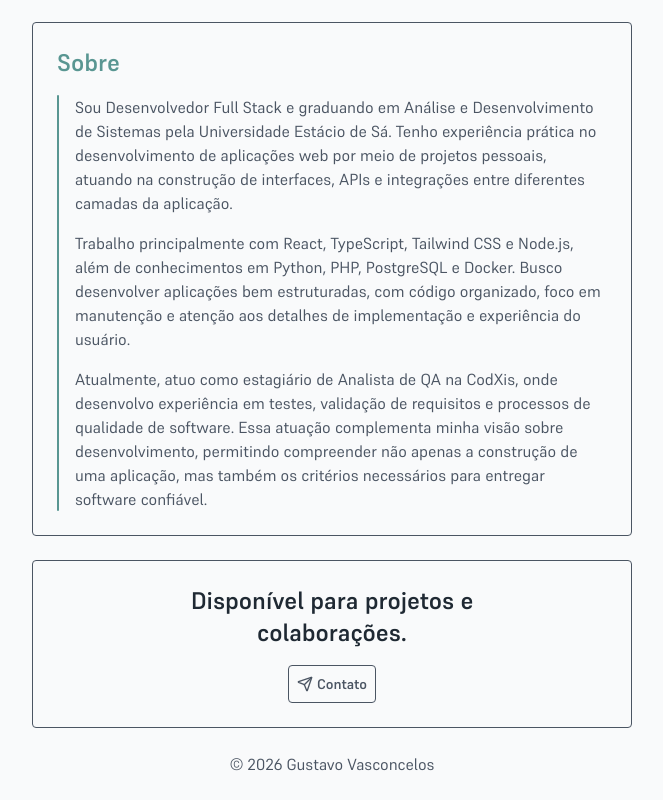
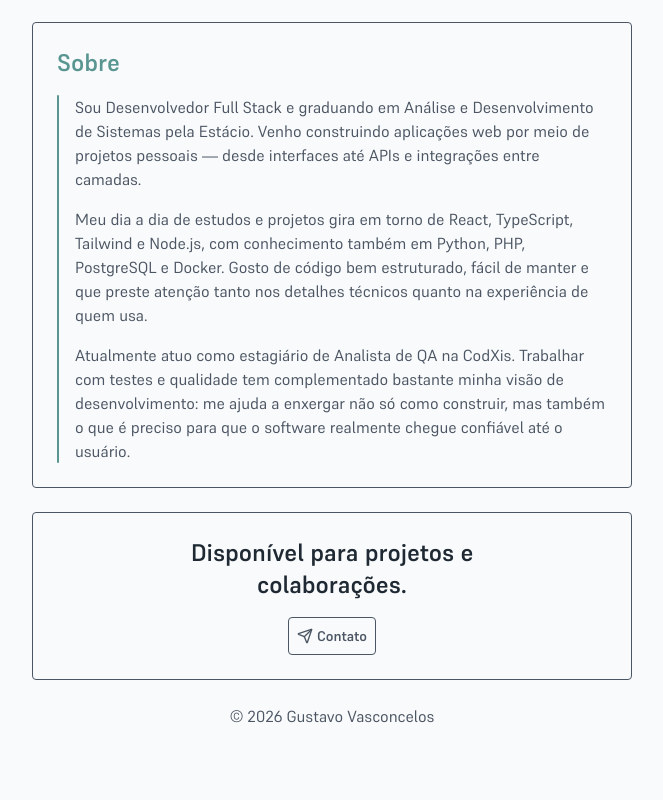
Before and after one commit to gusvsconcelos/portfolio, a React (Vite) app: page / in a window 1280 px wide. Shown: the part 1512-2312 px from the top of the page, without its empty margins (308-971 px from the left). After the commit the page ends 2264 px from the top, so only its background shows below. Built offline with nearby package versions, Linux system fonts and the light colour scheme.

Commit message:
chore: rephrase and improve about section text

```diff
--- a/src/components/layout/About.tsx
+++ b/src/components/layout/About.tsx
@@ -12,25 +12,25 @@ export default function About() {
         <div className="flex flex-col gap-4 transition duration-300">
           <p>
             Sou Desenvolvedor Full Stack e graduando em Análise e
-            Desenvolvimento de Sistemas pela Universidade Estácio de Sá. Tenho
-            experiência prática no desenvolvimento de aplicações web por meio de
-            projetos pessoais, atuando na construção de interfaces, APIs e
-            integrações entre diferentes camadas da aplicação.
+            Desenvolvimento de Sistemas pela Estácio. Venho construindo
+            aplicações web por meio de projetos pessoais — desde interfaces até
+            APIs e integrações entre camadas.
           </p>
+
           <p>
-            Trabalho principalmente com React, TypeScript, Tailwind CSS e
-            Node.js, além de conhecimentos em Python, PHP, PostgreSQL e Docker.
-            Busco desenvolver aplicações bem estruturadas, com código
-            organizado, foco em manutenção e atenção aos detalhes de
-            implementação e experiência do usuário.
+            Meu dia a dia de estudos e projetos gira em torno de React,
+            TypeScript, Tailwind e Node.js, com conhecimento também em Python,
+            PHP, PostgreSQL e Docker. Gosto de código bem estruturado, fácil de
+            manter e que preste atenção tanto nos detalhes técnicos quanto na
+            experiência de quem usa.
           </p>
+
           <p>
-            Atualmente, atuo como estagiário de Analista de QA na CodXis, onde
-            desenvolvo experiência em testes, validação de requisitos e
-            processos de qualidade de software. Essa atuação complementa minha
-            visão sobre desenvolvimento, permitindo compreender não apenas a
-            construção de uma aplicação, mas também os critérios necessários
-            para entregar software confiável.
+            Atualmente atuo como estagiário de Analista de QA na CodXis.
+            Trabalhar com testes e qualidade tem complementado bastante minha
+            visão de desenvolvimento: me ajuda a enxergar não só como construir,
+            mas também o que é preciso para que o software realmente chegue
+            confiável até o usuário.
           </p>
         </div>
       </div>
```
